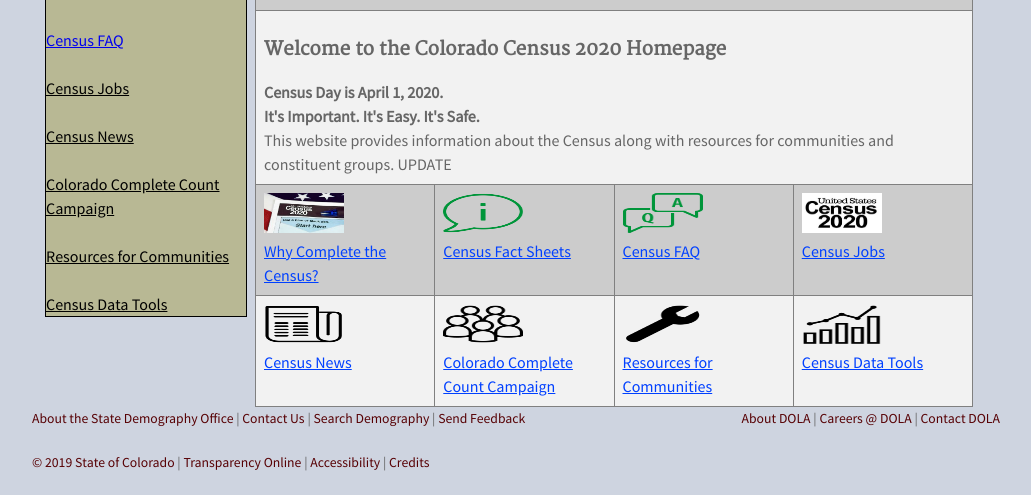
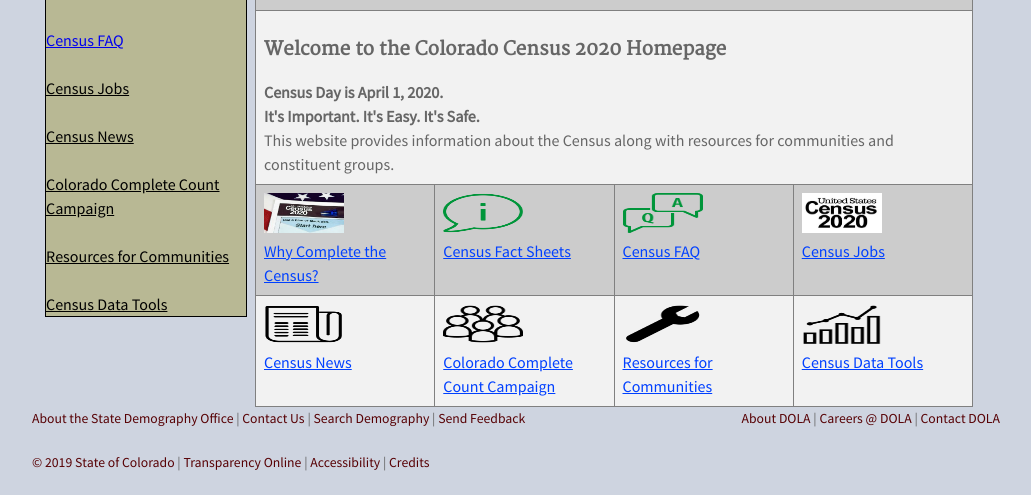
Before and after one commit to TBleess/Website_New, a Jekyll site: the page built from pages/5_CensusACS/census_2020_main.html, in a window 1280 px wide, cut to the strip 586-1081 px from the top of the page. Shown: the whole strip, without its empty margins (124-1155 px from the left). Built offline with Jekyll 4.4.1, drawn with Linux system fonts in a browser that asks for light colours.

Commit message:
Update census_2020_main.html

```diff
--- a/pages/5_CensusACS/census_2020_main.html
+++ b/pages/5_CensusACS/census_2020_main.html
@@ -65,14 +65,12 @@
 </style>
 </head>
 <body>
-<table style="background:transparent;">
-    <col width="460px">
-    <col width="460px">
+<table border="1">
     <tr>
-		<td height="100px">
+		<td>
 			<img src="/images/CO_Census2020_v3-01.png" style="width:160px;height:100px;"></img>
 		</td>
-		<td height="100px">
+		<td align="right">
 			<h1>Colorado Census 2020 </h1>
 			<h2><i>Everyone Counts in Colorado.</i></h2>
 		</td>
@@ -120,7 +118,7 @@
 				<h3>Welcome to the Colorado Census 2020 Homepage</h3>
 				<b>Census Day is April 1, 2020.</b><br>
 				<b>It's Important.  It's Easy.  It's Safe. </b><br>
-				This website provides information about the Census along with resources for communities and constituent groups. UPDATE
+				This website provides information about the Census along with resources for communities and constituent groups.
 			 </td>
 		</tr>
 		<tr>
```
